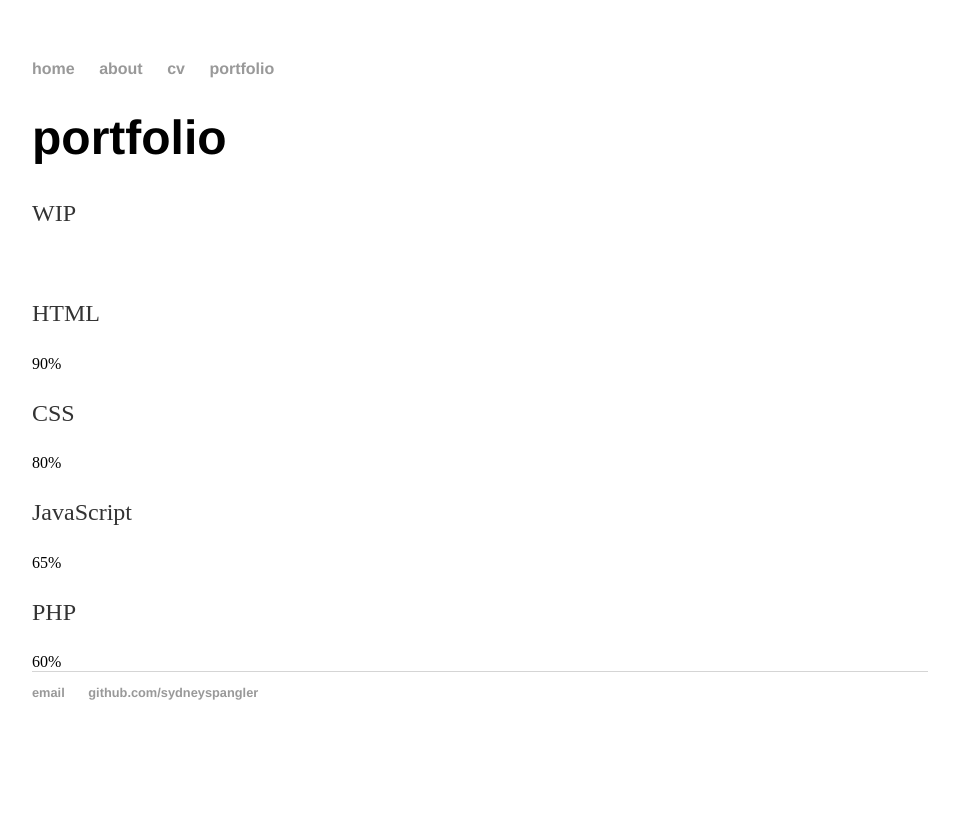
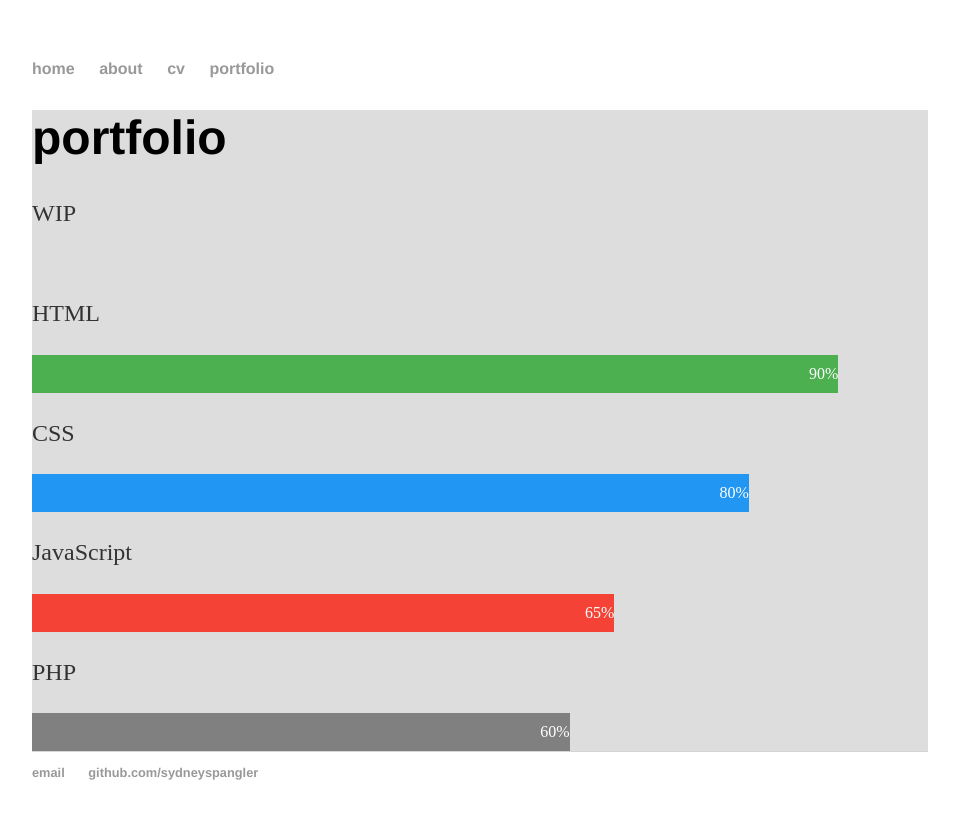
Before and after one commit to sydneyspangler/sydneyspangler.github.io, a Jekyll site: the page built from portfolio/index.html, in a window 1280 px wide. Shown: the top 819 px of the page, without its empty margins (160-1119 px from the left). Built offline with Jekyll 4.4.1, drawn with Linux system fonts in a browser that asks for light colours.

Commit message:
Update main.css

```diff
--- a/css/main.css
+++ b/css/main.css
@@ -41,3 +41,23 @@ ul.posts {
 ul.posts li {
     list-style: none;
 }
+/* Make sure that padding behaves as expected */
+* {box-sizing:border-box}
+
+/* Container for skill bars */
+.container {
+  width: 100%; /* Full width */
+  background-color: #ddd; /* Grey background */
+}
+
+.skills {
+  text-align: right; /* Right-align text */
+  padding-top: 10px; /* Add top padding */
+  padding-bottom: 10px; /* Add bottom padding */
+  color: white; /* White text color */
+}
+
+.html {width: 90%; background-color: #4CAF50;} /* Green */
+.css {width: 80%; background-color: #2196F3;} /* Blue */
+.js {width: 65%; background-color: #f44336;} /* Red */
+.php {width: 60%; background-color: #808080;} /* Dark Grey */
```
